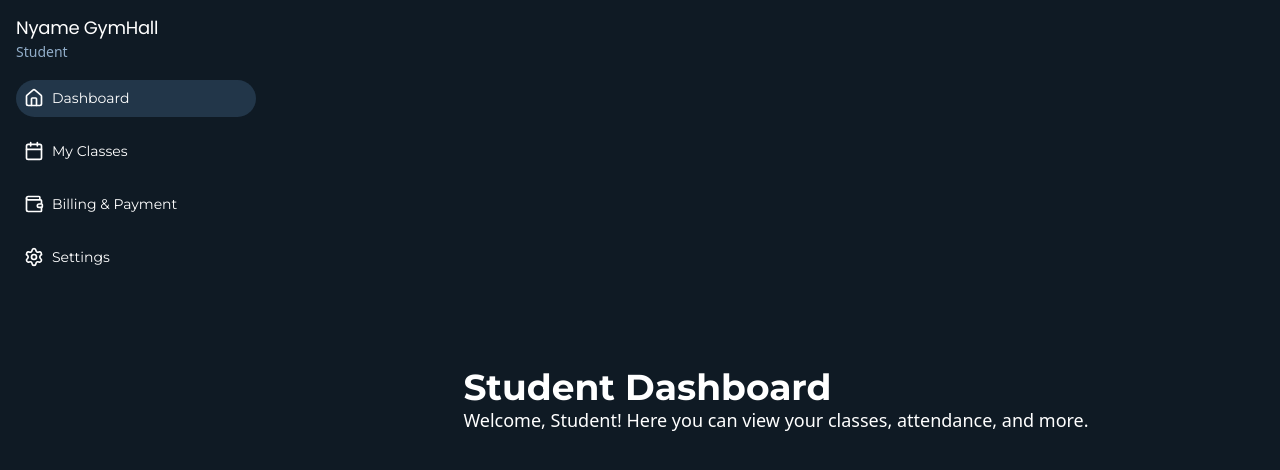
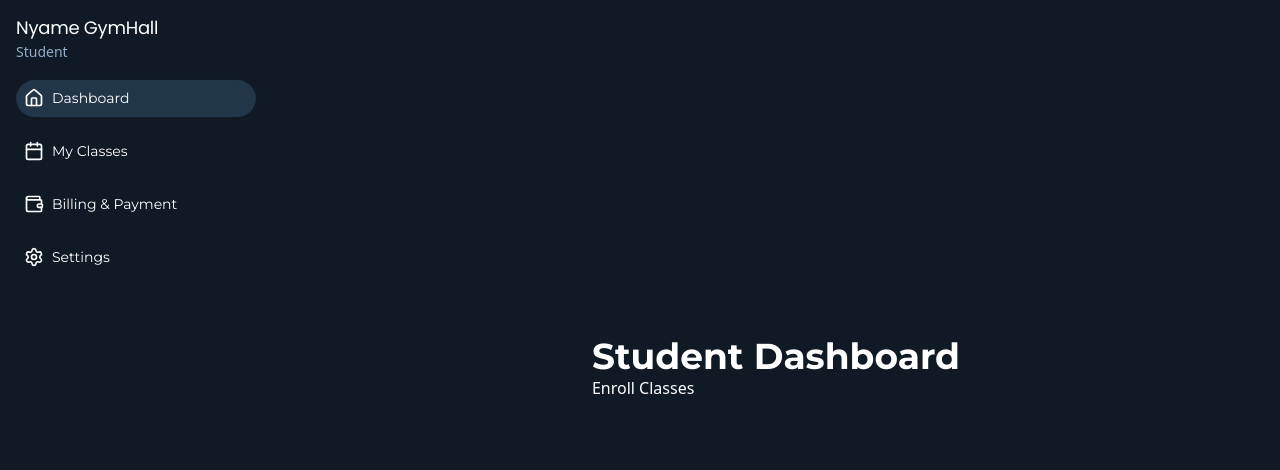
Before and after one commit to mafindijr/Gym-Management-System, a React (Vite) app: page /student in a window 1280 px wide. Shown: the top 470 px of the page. Built offline with nearby package versions, Linux system fonts and the light colour scheme.

Commit message:
working on the student dashboard

```diff
--- a/src/pages/student-dashboard.jsx
+++ b/src/pages/student-dashboard.jsx
@@ -9,7 +9,12 @@ export default function StudentDashboard() {
           <h1 className='text-[36px] leading-[40px] font-bold font-montserrat'>Student Dashboard</h1>
         </div>
         <div>
-          <p className='text-[18px]'>Welcome, Student! Here you can view your classes, attendance, and more.</p>
+          <h4>Enroll Classes</h4>
+          <div className="inline-flex gap-8 p-8">
+            <div></div>
+            <div></div>
+            <div></div>
+          </div>
         </div>
       </main>
     </div>
```
